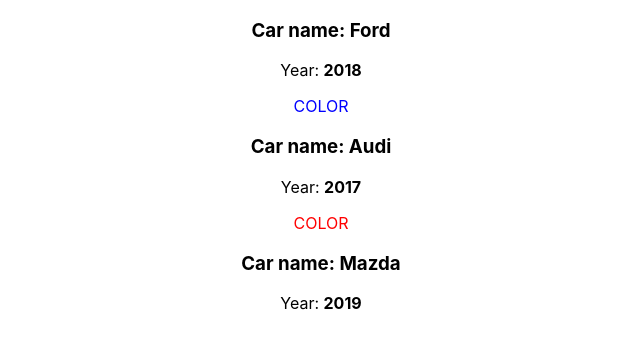
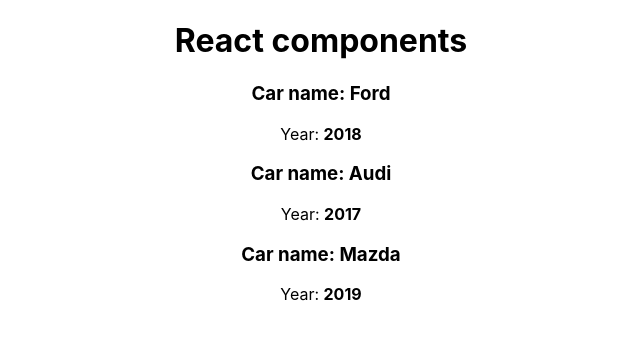
Before and after one commit to geliadonchak/SummerPractice, a React (Create React App) app in the folder react-theory/: page / in a window 1280 px wide. Shown: the top 348 px of the page, without its empty margins (319-959 px from the left). Built offline with nearby package versions, Linux system fonts and the light colour scheme.

Commit message:
learn state

```diff
--- a/react-theory/src/App.js
+++ b/react-theory/src/App.js
@@ -3,20 +3,28 @@
 import Car from './Car/Car'
 
 class App extends Component {
+    state = {
+        cars: [
+            {name: 'Ford', year: 2018},
+            {name: 'Audi', year: 2017},
+            {name: 'Mazda', year: 2019}
+        ],
+        pageTitle: 'React components'
+    }
+
     render () {
         const divStyle = {
             textAlign: 'center'
         }
 
+        const cars = this.state.cars
         return (
             <div style={divStyle}>
-                <Car name={'Ford'} year={2018}>
-                    <p style={{color: 'blue'}}>COLOR</p>
-                </Car>
-                <Car name="Audi" year={2017}>
-                    <p style={{color: 'red'}}>COLOR</p>
-                </Car>
-                <Car name={'Mazda'} year={2019}/>
+                <h1>{this.state.pageTitle}</h1>
+
+                <Car name={cars[0].name} year={cars[0].year} />
+                <Car name={cars[1].name} year={cars[1].year} />
+                <Car name={cars[2].name} year={cars[2].year} />
             </div>
         );
     }
--- a/react-theory/src/Car/Car.js
+++ b/react-theory/src/Car/Car.js
@@ -4,6 +4,5 @@
     <div>
         <h3>Car name: {props.name}</h3>
         <p>Year: <strong>{props.year}</strong></p>
-        {props.children}
     </div>
 );
```
